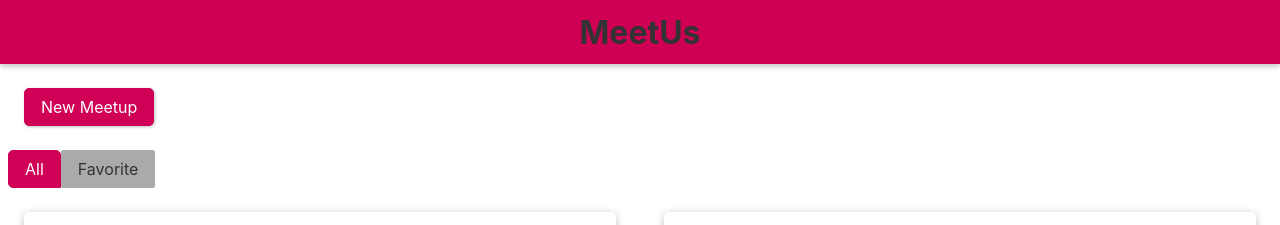
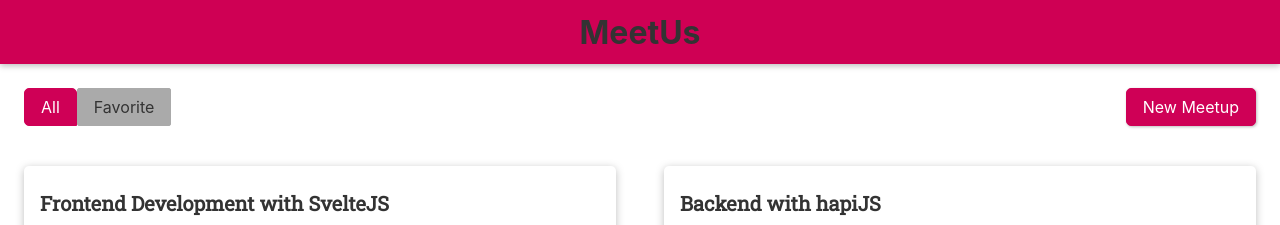
Before and after one commit to agungTuanany/svelte_course, a Svelte app in the folder project_2/: page / in a window 1280 px wide. Shown: the top 225 px of the page. Built offline with nearby package versions, Linux system fonts and the light colour scheme.

Commit message:
Chapter_11: Course project Store | Final Steps

```diff
--- a/project_2/src/App.svelte
+++ b/project_2/src/App.svelte
@@ -50,24 +50,16 @@
     main {
         margin-top: 5rem;
     }
-
-    .meetup-controls {
-        margin: 1rem;
-    }
-
 </style>
 
 <Header/>
 
 <main>
     {#if page === "overview"}
-        <div class="meetup-controls">
-            <Button on:click={() => (editMode = "edit")}>New Meetup</Button>
-        </div>
         {#if editMode === "edit"}
             <EditMeetup id="{editedId}" on:save="{savedMeetup}" on:cancel="{cancelEdit}"/>
         {/if}
-        <MeetupGrid meetups="{$meetups}" on:showdetails="{showDetails}" on:edit="{startEdit}"/>
+        <MeetupGrid meetups="{$meetups}" on:showdetails="{showDetails}" on:edit="{startEdit}" on:add="{() => {editMode = "edit"}}"/>
     {:else}
         <MeetupDetail id="{pageData.id}" on:close="{closeDetails}" />
     {/if}
--- a/project_2/src/Meetups/MeetupGrid.svelte
+++ b/project_2/src/Meetups/MeetupGrid.svelte
@@ -1,11 +1,16 @@
 <script>
+    // Dependencies
+    import { createEventDispatcher } from "svelte"
+
     // Buildin dependencies
-    import MeetupItem from "./MeetupItem.svelte"
+    import MeetupItem   from "./MeetupItem.svelte"
     import MeetupFilter from "./MeetupFilter.svelte"
+    import Button       from "./../UI/Button.svelte"
 
     // props
     export let meetups;
 
+    const dispatch = createEventDispatcher ()
     let favsOnly = false
 
     // Reactive statement
@@ -27,6 +32,8 @@
 
     #meetup-controls {
         margin: 1rem;
+        display: flex;
+        justify-content: space-between;
     }
 
     @media (min-width: 768px) {
@@ -36,8 +43,9 @@
     }
 </style>
 
-<section class="meetup-controls">
+<section id="meetup-controls">
     <MeetupFilter on:select="{setFilter}"/>
+    <Button on:click="{() => dispatch ("add")}">New Meetup</Button>
 </section>
 
 <section id="meetups">
```
